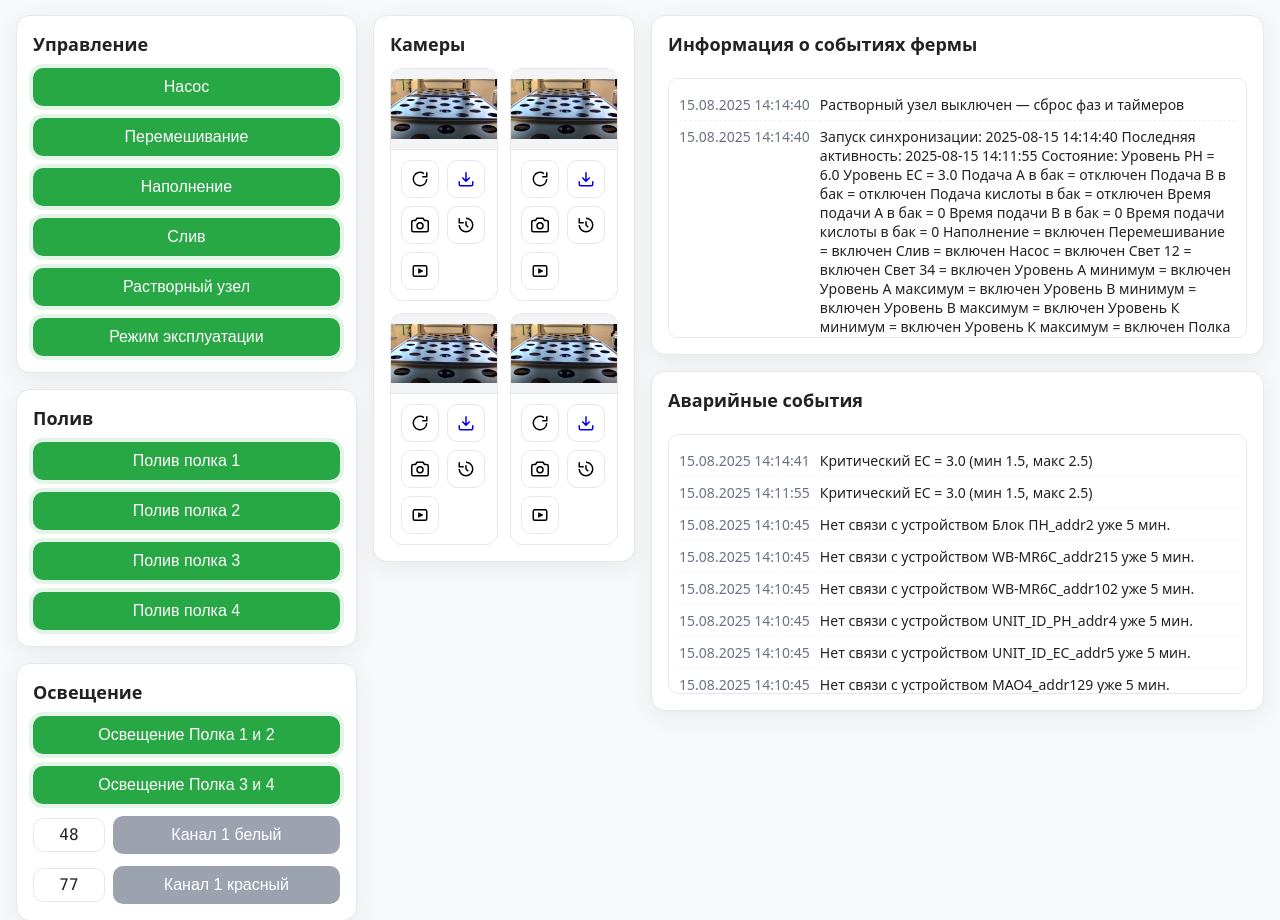
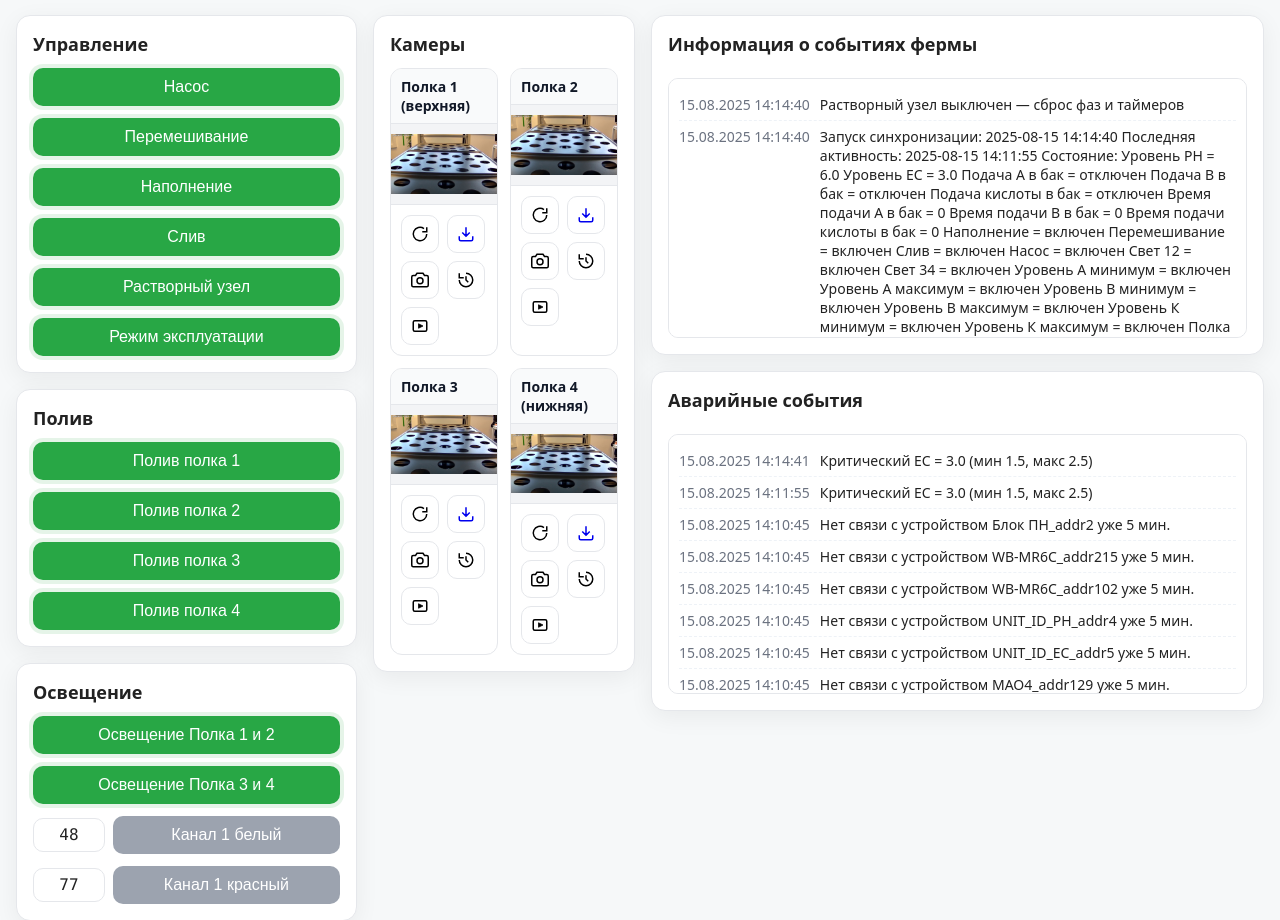
Before and after one commit to SnowWoolf/SMART_AGRO_mini, a Flask app: page / in a window 1280 px wide. Shown: the part 57-977 px from the top of the page. Run offline with Flask 3, Linux system fonts and the light colour scheme; a user stored in the database is signed in; some libraries are stand-ins or nearby versions.

Commit message:
Добавил камера тест1

```diff
--- a/Зона 3/app/static/styles/dashboard.css
+++ b/Зона 3/app/static/styles/dashboard.css
@@ -396,3 +396,11 @@ nav ul li a[data-active="true"]{
 @media (max-width: 700px){
   .mixing-grid{ grid-template-columns: 1fr; }
 }
+
+/* Заголовок камеры (имя полки) */
+.cam-header{
+  padding:8px 10px;
+  border-bottom:1px solid var(--border);
+  background:#f9fafb;
+  font-weight:600; font-size:14px; color:#111827;
+}
--- a/Зона 3/app/templates/main.html
+++ b/Зона 3/app/templates/main.html
@@ -190,7 +190,8 @@
       <div class="camera-grid">
 
         <!-- Камера 1 (твоя текущая) -->
-        <div class="camera">
+        <div class="camera" data-cam-name="Полка 1 (верхняя)">
+            <div class="cam-header">Полка 1 (верхняя)</div>
           <img id="cam1_preview" class="frame" alt="Кадр камеры 1">
 
           <div class="cam-actions">
@@ -236,7 +237,8 @@
         </div>
 
         <!-- Камера 2 -->
-        <div class="camera">
+         <div class="camera" data-cam-name="Полка 2">
+            <div class="cam-header">Полка 2</div>
           <img id="cam2_preview" class="frame" alt="Кадр камеры 2">
           <div class="cam-actions">
             <button class="icon-btn tip" data-tip="Обновить" id="cam2_refresh">
@@ -258,7 +260,8 @@
         </div>
 
         <!-- Камера 3 -->
-        <div class="camera">
+         <div class="camera" data-cam-name="Полка 3">
+            <div class="cam-header">Полка 3</div>
           <img id="cam3_preview" class="frame" alt="Кадр камеры 3">
           <div class="cam-actions">
             <button class="icon-btn tip" data-tip="Обновить" id="cam3_refresh">
@@ -280,7 +283,8 @@
         </div>
 
         <!-- Камера 4 -->
-        <div class="camera">
+         <div class="camera" data-cam-name="Полка 4 (нижняя)">
+            <div class="cam-header">Полка 4 (нижняя)</div>
           <img id="cam4_preview" class="frame" alt="Кадр камеры 4">
           <div class="cam-actions">
             <button class="icon-btn tip" data-tip="Обновить" id="cam4_refresh">
```
Also changed, not shown: 1 other file.
